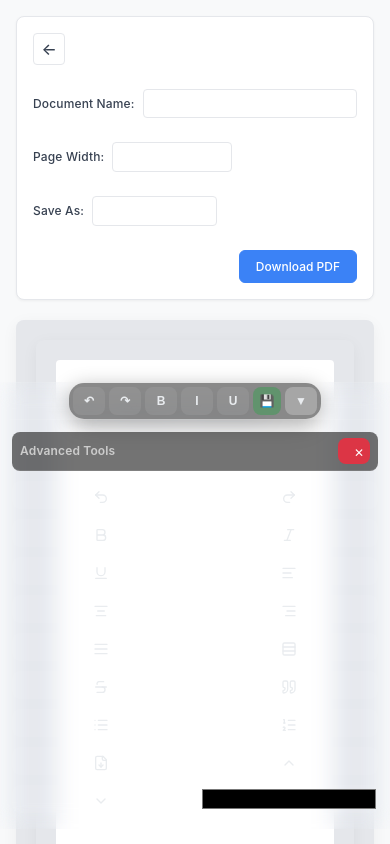
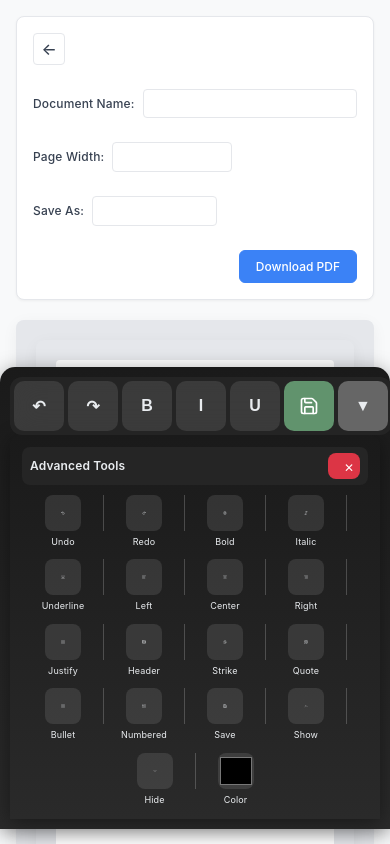
Before and after one commit to mgiftson0/FileSwitch, a React (Vite) app in the folder frontend/: page /edit-text in a window 390 px wide. Both pictures are taken after a click on the button "More Tools". Shown: the top 844 px of the page. Built offline with nearby package versions, Linux system fonts and the light colour scheme.

Commit message:
mobile styling change

```diff
--- a/frontend/src/components/CustomToolbar.jsx
+++ b/frontend/src/components/CustomToolbar.jsx
@@ -15,7 +15,7 @@ import {
   Quote,
   List,
   ListOrdered,
-  FileDown,
+  Save,
   ChevronUp,
   ChevronDown,
   Palette
@@ -124,7 +124,7 @@ const CustomToolbar = ({
         if (mobileBoldBtn) mobileBoldBtn.addEventListener('click', handleBoldClick);
         if (mobileItalicBtn) mobileItalicBtn.addEventListener('click', handleItalicClick);
         if (mobileUnderlineBtn) mobileUnderlineBtn.addEventListener('click', handleUnderlineClick);
-      }, 200); // Increased timeout to ensure DOM is ready
+      }, 200);
 
       return () => {
         clearTimeout(timer);
@@ -334,7 +334,7 @@ const CustomToolbar = ({
               disabled={isDownloading}
               title="Save Document"
             >
-              {isDownloading ? '⏳' : '💾'}
+              {isDownloading ? '⏳' : <Save size={20} />}
             </button>
 
             <button
@@ -347,10 +347,10 @@ const CustomToolbar = ({
           </div>
         </div>
 
-        {/* Advanced Tools Card - Expandable */}
+        {/* Advanced Tools - Expandable */}
         {showAdvancedTools && (
-          <div className="mobile-advanced-card">
-            <div className="advanced-card-header">
+          <div className="mobile-advanced-tools">
+            <div className="advanced-tools-header">
               <h3>Advanced Tools</h3>
               <button
                 className="close-advanced"
@@ -361,7 +361,8 @@ const CustomToolbar = ({
               </button>
             </div>
 
-            <div className="advanced-tools-grid">
+            <div className="advanced-tools-row">
+              <div className="tool-item">
                 <button
                   className="tool-button"
                   type="button"
@@ -374,6 +375,10 @@ const CustomToolbar = ({
                 >
                   <Undo2 size={16} />
                 </button>
+                <span className="tool-label">Undo</span>
+              </div>
+              <hr className="tool-divider" />
+              <div className="tool-item">
                 <button
                   className="tool-button"
                   type="button"
@@ -386,6 +391,10 @@ const CustomToolbar = ({
                 >
                   <Redo2 size={16} />
                 </button>
+                <span className="tool-label">Redo</span>
+              </div>
+              <hr className="tool-divider" />
+              <div className="tool-item">
                 <button
                   className={`tool-button ${activeFormats.bold ? 'active' : ''}`}
                   type="button"
@@ -394,6 +403,10 @@ const CustomToolbar = ({
                 >
                   <Bold size={16} />
                 </button>
+                <span className="tool-label">Bold</span>
+              </div>
+              <hr className="tool-divider" />
+              <div className="tool-item">
                 <button
                   className={`tool-button ${activeFormats.italic ? 'active' : ''}`}
                   type="button"
@@ -402,6 +415,10 @@ const CustomToolbar = ({
                 >
                   <Italic size={16} />
                 </button>
+                <span className="tool-label">Italic</span>
+              </div>
+              <hr className="tool-divider" />
+              <div className="tool-item">
                 <button
                   className={`tool-button ${activeFormats.underline ? 'active' : ''}`}
                   type="button"
@@ -410,6 +427,10 @@ const CustomToolbar = ({
                 >
                   <Underline size={16} />
                 </button>
+                <span className="tool-label">Underline</span>
+              </div>
+              <hr className="tool-divider" />
+              <div className="tool-item">
                 <button
                   className={`tool-button ${activeFormats.align === '' ? 'active' : ''}`}
                   type="button"
@@ -418,6 +439,10 @@ const CustomToolbar = ({
                 >
                   <AlignLeft size={16} />
                 </button>
+                <span className="tool-label">Left</span>
+              </div>
+              <hr className="tool-divider" />
+              <div className="tool-item">
                 <button
                   className={`tool-button ${activeFormats.align === 'center' ? 'active' : ''}`}
                   type="button"
@@ -426,6 +451,10 @@ const CustomToolbar = ({
                 >
                   <AlignCenter size={16} />
                 </button>
+                <span className="tool-label">Center</span>
+              </div>
+              <hr className="tool-divider" />
+              <div className="tool-item">
                 <button
                   className={`tool-button ${activeFormats.align === 'right' ? 'active' : ''}`}
                   type="button"
@@ -434,6 +463,10 @@ const CustomToolbar = ({
                 >
                   <AlignRight size={16} />
                 </button>
+                <span className="tool-label">Right</span>
+              </div>
+              <hr className="tool-divider" />
+              <div className="tool-item">
                 <button
                   className={`tool-button ${activeFormats.align === 'justify' ? 'active' : ''}`}
                   type="button"
@@ -442,6 +475,10 @@ const CustomToolbar = ({
                 >
                   <AlignJustify size={16} />
                 </button>
+                <span className="tool-label">Justify</span>
+              </div>
+              <hr className="tool-divider" />
+              <div className="tool-item">
                 <button
                   className="tool-button"
                   type="button"
@@ -450,6 +487,10 @@ const CustomToolbar = ({
                 >
                   <Rows3 size={16} />
                 </button>
+                <span className="tool-label">Header</span>
+              </div>
+              <hr className="tool-divider" />
+              <div className="tool-item">
                 <button
                   className={`tool-button ${activeFormats.strike ? 'active' : ''}`}
                   type="button"
@@ -458,6 +499,10 @@ const CustomToolbar = ({
                 >
                   <Strikethrough size={16} />
                 </button>
+                <span className="tool-label">Strike</span>
+              </div>
+              <hr className="tool-divider" />
+              <div className="tool-item">
                 <button
                   className={`tool-button ${activeFormats.blockquote ? 'active' : ''}`}
                   type="button"
@@ -466,6 +511,10 @@ const CustomToolbar = ({
                 >
                   <Quote size={16} />
                 </button>
+                <span className="tool-label">Quote</span>
+              </div>
+              <hr className="tool-divider" />
+              <div className="tool-item">
                 <button
                   className={`tool-button ${activeFormats.list === 'bullet' ? 'active' : ''}`}
                   type="button"
@@ -474,6 +523,10 @@ const CustomToolbar = ({
                 >
                   <List size={16} />
                 </button>
+                <span className="tool-label">Bullet</span>
+              </div>
+              <hr className="tool-divider" />
+              <div className="tool-item">
                 <button
                   className={`tool-button ${activeFormats.list === 'ordered' ? 'active' : ''}`}
                   type="button"
@@ -482,6 +535,10 @@ const CustomToolbar = ({
                 >
                   <ListOrdered size={16} />
                 </button>
+                <span className="tool-label">Numbered</span>
+              </div>
+              <hr className="tool-divider" />
+              <div className="tool-item">
                 <button
                   className="tool-button"
                   type="button"
@@ -489,8 +546,12 @@ const CustomToolbar = ({
                   onClick={onDownload}
                   disabled={isDownloading}
                 >
-                <FileDown size={16} />
+                  <Save size={16} />
                 </button>
+                <span className="tool-label">Save</span>
+              </div>
+              <hr className="tool-divider" />
+              <div className="tool-item">
                 <button
                   className="tool-button"
                   type="button"
@@ -499,6 +560,10 @@ const CustomToolbar = ({
                 >
                   <ChevronUp size={16} />
                 </button>
+                <span className="tool-label">Show</span>
+              </div>
+              <hr className="tool-divider" />
+              <div className="tool-item">
                 <button
                   className="tool-button"
                   type="button"
@@ -507,6 +572,10 @@ const CustomToolbar = ({
                 >
                   <ChevronDown size={16} />
                 </button>
+                <span className="tool-label">Hide</span>
+              </div>
+              <hr className="tool-divider" />
+              <div className="tool-item">
                 <input
                   type="color"
                   onChange={handleColorChange}
@@ -514,6 +583,8 @@ const CustomToolbar = ({
                   className="color-input"
                   title="Text Color"
                 />
+                <span className="tool-label">Color</span>
+              </div>
             </div>
           </div>
         )}
--- a/frontend/src/components/MobileTool.css
+++ b/frontend/src/components/MobileTool.css
@@ -1,10 +1,10 @@
-/* ---------------- Dark Glass Base ---------------- */
-.toolbar-wrapper,
-.mobile-toolbar-container,
-.mobile-advanced-card {
-  backdrop-filter: blur(12px) saturate(160%);
-  -webkit-backdrop-filter: blur(12px) saturate(160%);
-  color: #e9ecef;
+/* ---------------- Dark Theme Base ---------------- */
+:root {
+  --dark-bg: linear-gradient(180deg, #1a1a1a 0%, #2a2a2a 100%); /* Modern gradient background */
+  --dark-glass: rgba(40, 40, 40, 0.75); /* Slightly more opaque glass effect */
+  --text-color: #e9ecef; /* Light text for contrast */
+  --accent-color: #007bff; /* Blue accent for active states */
+  --shadow: 0 4px 20px rgba(0, 0, 0, 0.4); /* Subtle shadow for depth */
 }
 
 /* Hide/Show per device */
@@ -17,9 +17,9 @@
 
 /* ---------------- Desktop Toolbar ---------------- */
 .toolbar-wrapper {
-  border-bottom: 1px solid rgba(255, 255, 255, 0.1);
   padding: 4px 8px;
-  box-shadow: 0 2px 10px rgba(0,0,0,0.3);
+  box-shadow: var(--shadow);
+  background: var(--dark-glass);
 }
 
 .toolbar-container .ql-toolbar {
@@ -30,21 +30,15 @@
   font-size: 13px;
 }
 
-.ql-formats {
-  display: flex;
-  align-items: center;
-  gap: 2px;
-}
-
 .ql-toolbar button,
 .ql-toolbar select {
   height: 28px;
   min-width: 28px;
   border-radius: 8px;
   border: none;
-  background: rgba(255,255,255,0.08);
+  background: rgba(255, 255, 255, 0.08);
   font-size: 12px;
-  color: #e9ecef;
+  color: var(--text-color);
   cursor: pointer;
   padding: 0 6px;
   transition: all 0.2s ease;
@@ -52,23 +46,28 @@
 
 .ql-toolbar button:hover,
 .ql-toolbar select:hover {
-  background: rgba(255,255,255,0.15);
+  background: rgba(255, 255, 255, 0.15);
 }
 
 .ql-toolbar button.ql-active,
 .ql-toolbar select:focus {
-  background: #007bff;
+  background: var(--accent-color);
   color: #fff;
 }
 
 /* ---------------- Mobile Essential Toolbar ---------------- */
 .mobile-toolbar-container {
   position: fixed;
-  bottom: 0; left: 0; right: 0;
+  bottom: 0;
+  left: 0;
+  right: 0;
   z-index: 1000;
   margin-bottom: 15px;
-  border-top: 1px solid rgba(255,255,255,0.1);
   font-size: 13px;
+  background: var(--dark-bg); /* Modern gradient background */
+  box-shadow: var(--shadow); /* Subtle shadow for depth */
+  border-radius: 15px 15px 0 0; /* Rounded top corners */
+  padding: 10px;
 }
 
 .mobile-essential {
@@ -77,26 +76,24 @@
   display: flex;
   align-items: center;
   justify-content: center;
-  padding: 15px;
-  gap: 10px;
-  border-radius: 15px;
-  background: rgba(40,40,40,0.55);
+  padding: 10px;
+  gap: 8px;
+  border-radius: 12px;
+  background: var(--dark-glass);
   backdrop-filter: blur(14px) saturate(180%);
   -webkit-backdrop-filter: blur(14px) saturate(180%);
-  box-shadow: 0 4px 20px rgba(0,0,0,0.3);
 }
-
 
 /* Essential Buttons */
 .mobile-essential button {
-  width: 70px;
-  height: 70px;
+  width: 60px;
+  height: 60px;
   border: none;
-  border-radius: 8px;
-  background: rgba(255,255,255,0.08);
-  font-size: 20px;
+  border-radius: 10px;
+  background: rgba(255, 255, 255, 0.1);
+  font-size: 18px;
   font-weight: 600;
-  color: #e9ecef;
+  color: var(--text-color);
   cursor: pointer;
   transition: all 0.2s ease;
   display: flex;
@@ -105,12 +102,12 @@
 }
 
 .mobile-essential button:hover {
-  background: rgba(255,255,255,0.18);
+  background: rgba(255, 255, 255, 0.2);
   transform: translateY(-1px);
 }
 
 .mobile-essential button.active {
-  background: #007bff;
+  background: var(--accent-color);
   color: #fff;
 }
 
@@ -118,29 +115,30 @@
 .mobile-save-button {
   background: #61936d !important;
   color: #fff !important;
-  padding: 0 14px;
-  border-radius: 8px;
+  padding: 0 12px;
+  border-radius: 10px;
   font-size: 13px;
   font-weight: 600;
 }
 
 .mobile-expand-button {
-  background: rgba(255,255,255,0.12) !important;
-  color: #e9ecef !important;
+  background: rgba(255, 255, 255, 0.15) !important;
+  color: var(--text-color) !important;
 }
 
 .mobile-expand-button.active {
-  background: rgba(255,255,255,0.25) !important;
+  background: rgba(255, 255, 255, 0.3) !important;
 }
 
-/* ---------------- Advanced Tools Card ---------------- */
-.mobile-advanced-card {
-  border-top: 1px solid rgba(255,255,255,0.1);
+/* ---------------- Advanced Tools ---------------- */
+.mobile-advanced-tools {
+  padding: 12px;
+  background: var(--dark-bg); /* Modern gradient background */
+  border-radius: 12px 12px 0 0;
+  box-shadow: var(--shadow);
   max-height: 50vh;
   overflow-y: auto;
   animation: slideUp 0.25s ease-out;
-  padding: 12px;
-  border-radius: 12px 12px 0 0;
 }
 
 @keyframes slideUp {
@@ -148,20 +146,20 @@
   to { transform: translateY(0); opacity: 1; }
 }
 
-.advanced-card-header {
+.advanced-tools-header {
   display: flex;
   justify-content: space-between;
   align-items: center;
   padding: 6px 8px;
-  border-bottom: 1px solid rgba(255,255,255,0.1);
-  background: rgba(40,40,40,0.65);
+  background: var(--dark-glass);
   border-radius: 8px;
+  margin-bottom: 10px;
 }
 
-.advanced-card-header h3 {
+.advanced-tools-header h3 {
   font-size: 12px;
   margin: 0;
-  color: #ccc;
+  color: var(--text-color);
   font-weight: 600;
 }
 
@@ -176,72 +174,98 @@
   cursor: pointer;
   transition: all 0.2s ease;
 }
-.close-advanced:hover { background: #c82333; }
 
-/* ---------------- Advanced Grid ---------------- */
-.advanced-tools-grid {
-  display: grid;
-  grid-template-columns: repeat(auto-fill, minmax(120px, 1fr));
-  gap: 10px;
-  margin-top: 10px;
+.close-advanced:hover {
+  background: #c82333;
 }
 
-.tool-group {
-  background: rgba(40,40,40,0.55);
-  border-radius: 10px;
-  padding: 10px;
-  backdrop-filter: blur(10px) saturate(150%);
-  -webkit-backdrop-filter: blur(10px) saturate(150%);
+/* ---------------- Advanced Tools Row ---------------- */
+.advanced-tools-row {
+  display: flex;
+  flex-wrap: wrap;
+  gap: 10px;
+  justify-content: center;
 }
 
-.tool-group label {
-  font-size: 11px;
-  font-weight: 600;
-  margin-bottom: 4px;
-  display: block;
-  color: #bbb;
+.tool-item {
+  display: flex;
+  flex-direction: column;
+  align-items: center;
+  min-width: 60px;
 }
 
-/* Inputs & Selects */
-.mobile-input,
-.mobile-select,
-.color-input {
-  width: 100%;
-  height: 30px;
+.tool-button {
+  width: 40px;
+  height: 40px;
   border: none;
-  border-radius: 6px;
+  border-radius: 8px;
+  background: rgba(255, 255, 255, 0.1);
   font-size: 12px;
-  padding: 0 6px;
-  margin-bottom: 4px;
-  background: rgba(255,255,255,0.08);
-  color: #e9ecef;
+  color: var(--text-color);
+  cursor: pointer;
+  transition: all 0.2s ease;
+  display: flex;
+  align-items: center;
+  justify-content: center;
 }
 
-.mobile-select { cursor: pointer; }
-.color-input { padding: 0; cursor: pointer; }
+.tool-button:hover {
+  background: rgba(255, 255, 255, 0.2);
+}
 
-/* Button Rows */
-.button-row { display: flex; gap: 6px; }
+.tool-button.active {
+  background: var(--accent-color);
+  color: #fff;
+}
 
-.tool-button {
-  flex: 1;
-  height: 30px;
+.tool-label {
+  font-size: 10px;
+  color: var(--text-color);
+  margin-top: 4px;
+  text-align: center;
+}
+
+.tool-divider {
+  width: 1px;
+  height: 40px;
+  background: rgba(255, 255, 255, 0.2);
+  border: none;
+  margin: 0 5px;
+}
+
+.color-input {
+  width: 40px;
+  height: 40px;
   border: none;
   border-radius: 8px;
-  background: rgba(255,255,255,0.08);
-  font-size: 12px;
-  font-weight: 500;
-  color: #e9ecef;
+  padding: 0;
   cursor: pointer;
-  transition: all 0.2s ease;
+  background: rgba(255, 255, 255, 0.1);
 }
-.tool-button:hover { background: rgba(255,255,255,0.18); }
-.tool-button.active { background: #007bff; color: #fff; }
 
 /* ---------------- Ultra Compact Mode ---------------- */
 @media (max-width: 480px) {
-  .mobile-essential { gap: 4px; padding: 4px; }
-  .mobile-essential button { width: 28px; height: 28px; font-size: 12px; }
-  .mobile-input, .mobile-select, .tool-button { height: 28px; font-size: 11px; }
-  .color-input { height: 28px; }
+  .mobile-essential {
+    gap: 4px;
+    padding: 4px;
+  }
+  .mobile-essential button {
+    width: 50px;
+    height: 50px;
+    font-size: 16px;
+  }
+  .tool-item {
+    min-width: 50px;
+  }
+  .tool-button,
+  .color-input {
+    width: 36px;
+    height: 36px;
+  }
+  .tool-label {
+    font-size: 9px;
+  }
+  .tool-divider {
+    height: 36px;
+  }
 }
```
Lines whose indentation alone changed are shown as unchanged.
